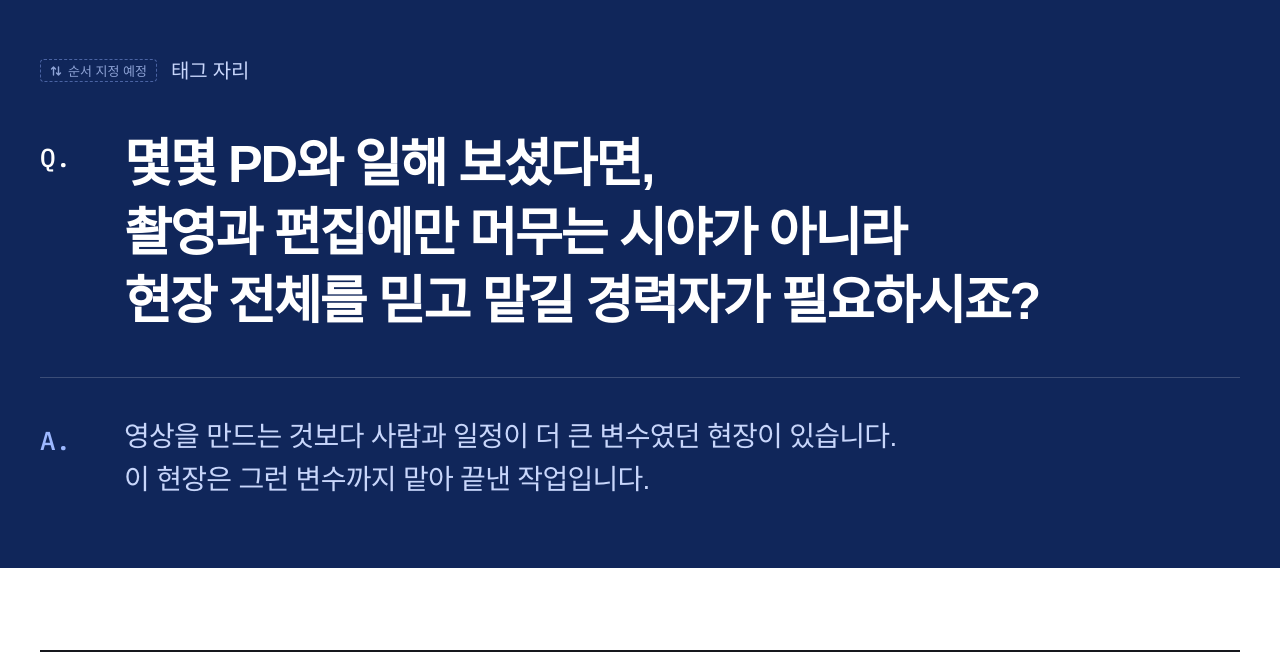
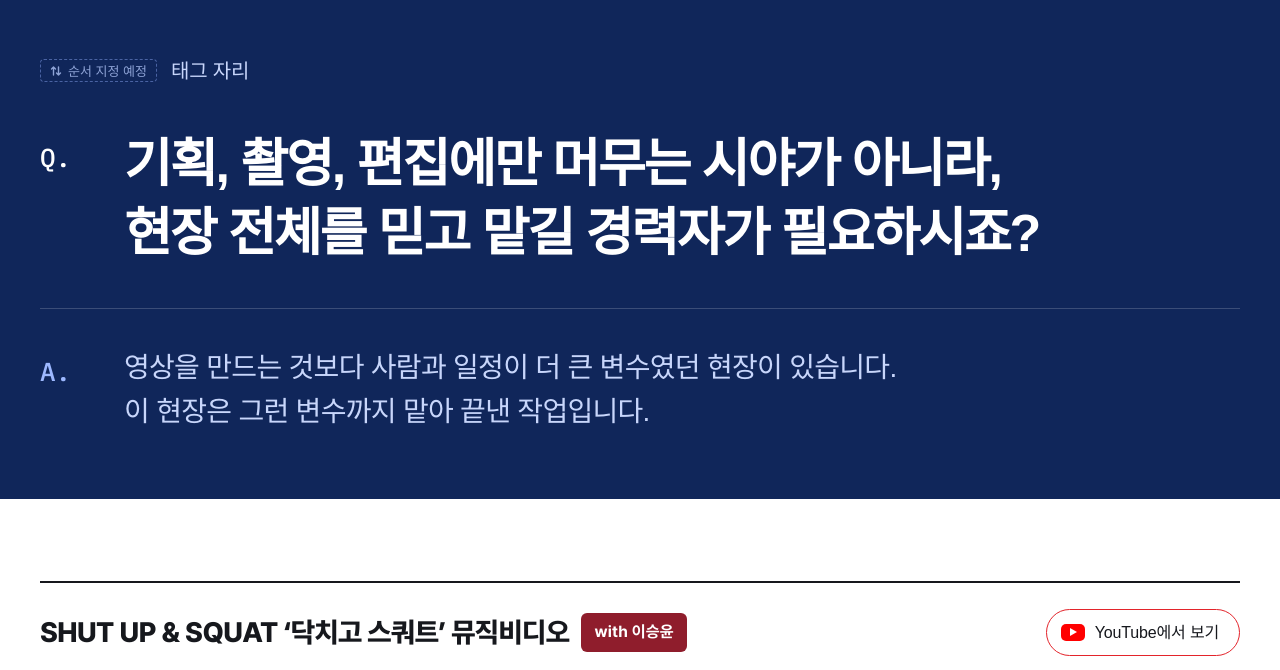
Before and after one commit to pdsdw/portfolio, a plain HTML site: page production.html in a window 1280 px wide. Shown: the part 7220-7890 px from the top of the page. Drawn offline with Linux system fonts and the light colour scheme; a web font is replaced by a local one.

Commit message:
Add files via upload

```diff
--- a/production.html
+++ b/production.html
@@ -445,7 +445,7 @@ article+article{margin-top:39px}
     <div class="wrap">
       <div class="q-tag"><span class="order" title="순서는 나중에 지정합니다"><svg width="12" height="12" viewBox="0 0 12 12" aria-hidden="true" fill="none" stroke="currentColor" stroke-width="1.4" stroke-linecap="round" stroke-linejoin="round"><path d="M3.5 10V2M1.5 4l2-2 2 2M8.5 2v8M6.5 8l2 2 2-2"/></svg>순서 지정 예정</span><span>태그 자리</span></div>
       <div class="qa">
-        <span class="mk q-mk">Q.</span><h3 class="q">몇몇 PD와 일해 보셨다면,<br>촬영과 편집에만 머무는 시야가 아니라<br>현장 전체를 믿고 맡길 경력자가 필요하시죠?</h3>
+        <span class="mk q-mk">Q.</span><h3 class="q">기획, 촬영, 편집에만 머무는 시야가 아니라,<br>현장 전체를 믿고 맡길 경력자가 필요하시죠?</h3>
         <div class="qa-line"></div>
         <span class="mk a-mk">A.</span><p class="a">영상을 만드는 것보다 사람과 일정이 더 큰 변수였던 현장이 있습니다.<br>이 현장은 그런 변수까지 맡아 끝낸 작업입니다.</p>
       </div>
```
